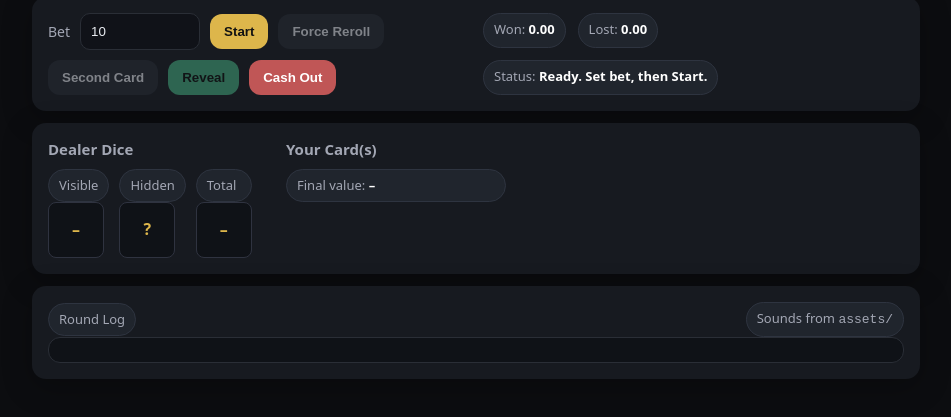
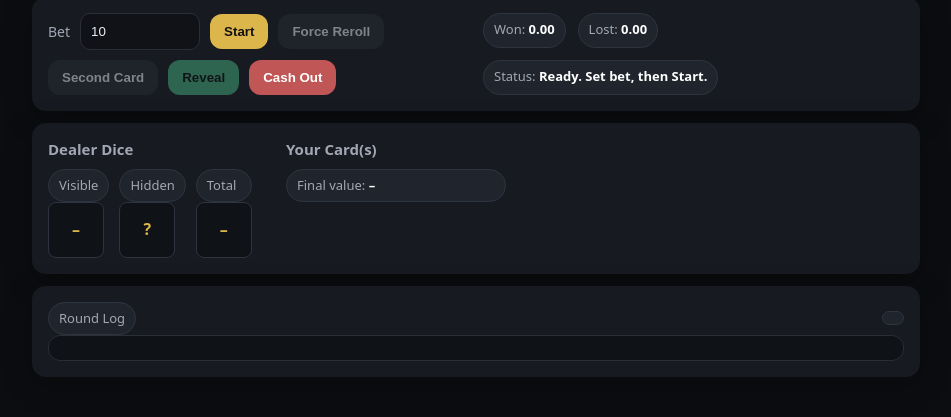
Before and after one commit to TheMonsterWith21Faces/secretsixes, a plain HTML site: page index.html in a window 1280 px wide. Shown: the part 99-516 px from the top of the page, without its empty margins (164-1115 px from the left). Drawn offline with Linux system fonts and the light colour scheme.

Commit message:
Update index.html

```diff
--- a/index.html
+++ b/index.html
@@ -117,7 +117,7 @@
   <div class="panel">
     <div class="row" style="justify-content:space-between">
       <div class="badge">Round Log</div>
-      <div class="badge">Sounds from <code>assets/</code></div>
+      <div class="badge"></div>
     </div>
     <div id="log" class="log"></div>
   </div>
```
